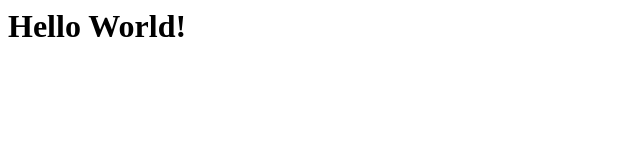
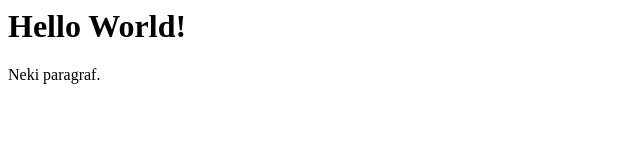
Before and after one commit to mladen314/Moj_prvi_projekat, a plain HTML site: page index.html in a window 1280 px wide. Shown: the full height of the page, 0-640 px from the left. Drawn offline with Linux system fonts and the light colour scheme.

Commit message:
dodat paragraf

```diff
--- a/index.html
+++ b/index.html
@@ -1,9 +1,12 @@
-<htmlt>
+<html>
   <head>
     <title>Moj prvi projekat</title>
   </head>
   <body>
     <h1>Hello World!</h1>
+    <p>
+      Neki paragraf.
+    </p>
   </body>
 
-</htmlt>
+</html>
```
